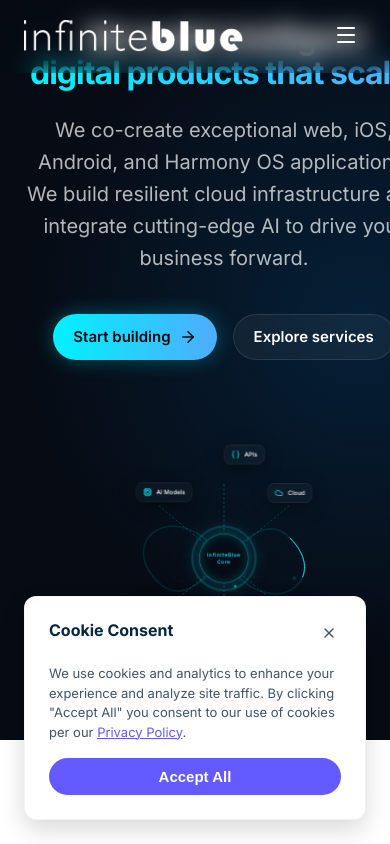
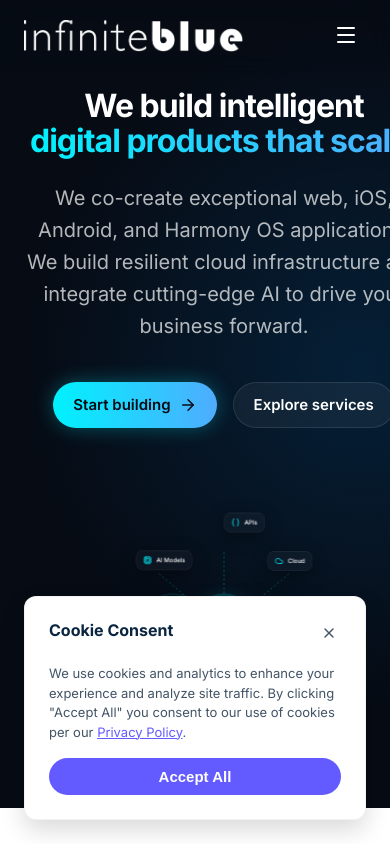
Before and after one commit to kudax1/infiniteblue, a Next.js app: page / in a window 390 px wide. Shown: the top 844 px of the page. Built offline with nearby package versions, Linux system fonts and the light colour scheme; no server answers.

Commit message:
Fix mobile hero clipping: increase padding to clear fixed navbar

```diff
--- a/src/components/HeroGraphic.css
+++ b/src/components/HeroGraphic.css
@@ -263,8 +263,9 @@
 /* Responsive: Hero Graphic */
 @media (max-width: 900px) {
   .dark-hero {
-    padding-top: 140px;
+    padding-top: 180px;
     padding-bottom: 60px;
+    margin-top: -72px;
   }
 
   .dark-hero h1 {
@@ -290,8 +291,9 @@
 
 @media (max-width: 600px) {
   .dark-hero {
-    padding-top: 120px;
+    padding-top: 160px;
     padding-bottom: 40px;
+    margin-top: -72px;
   }
 
   .dark-hero h1 {
```
